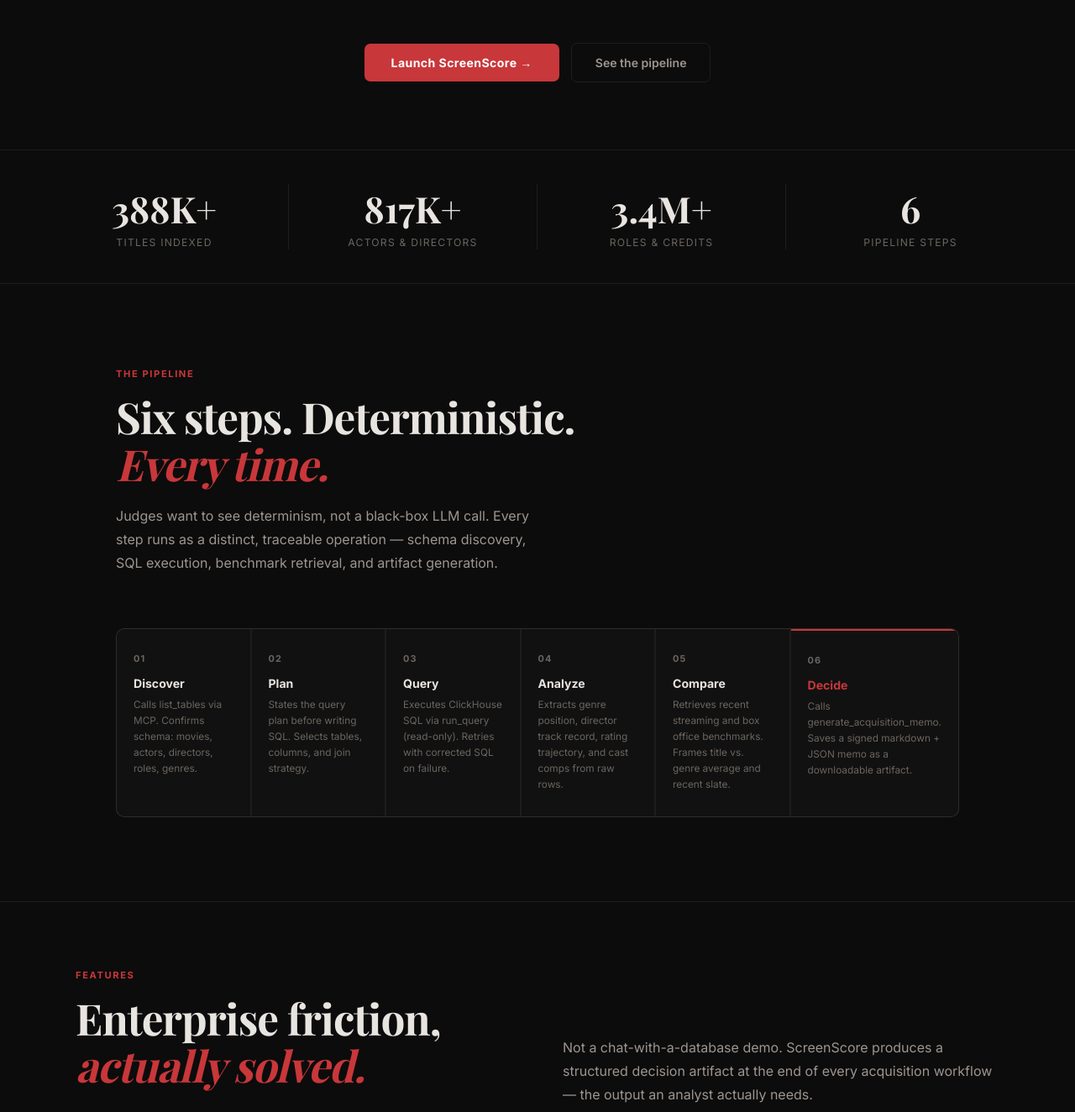
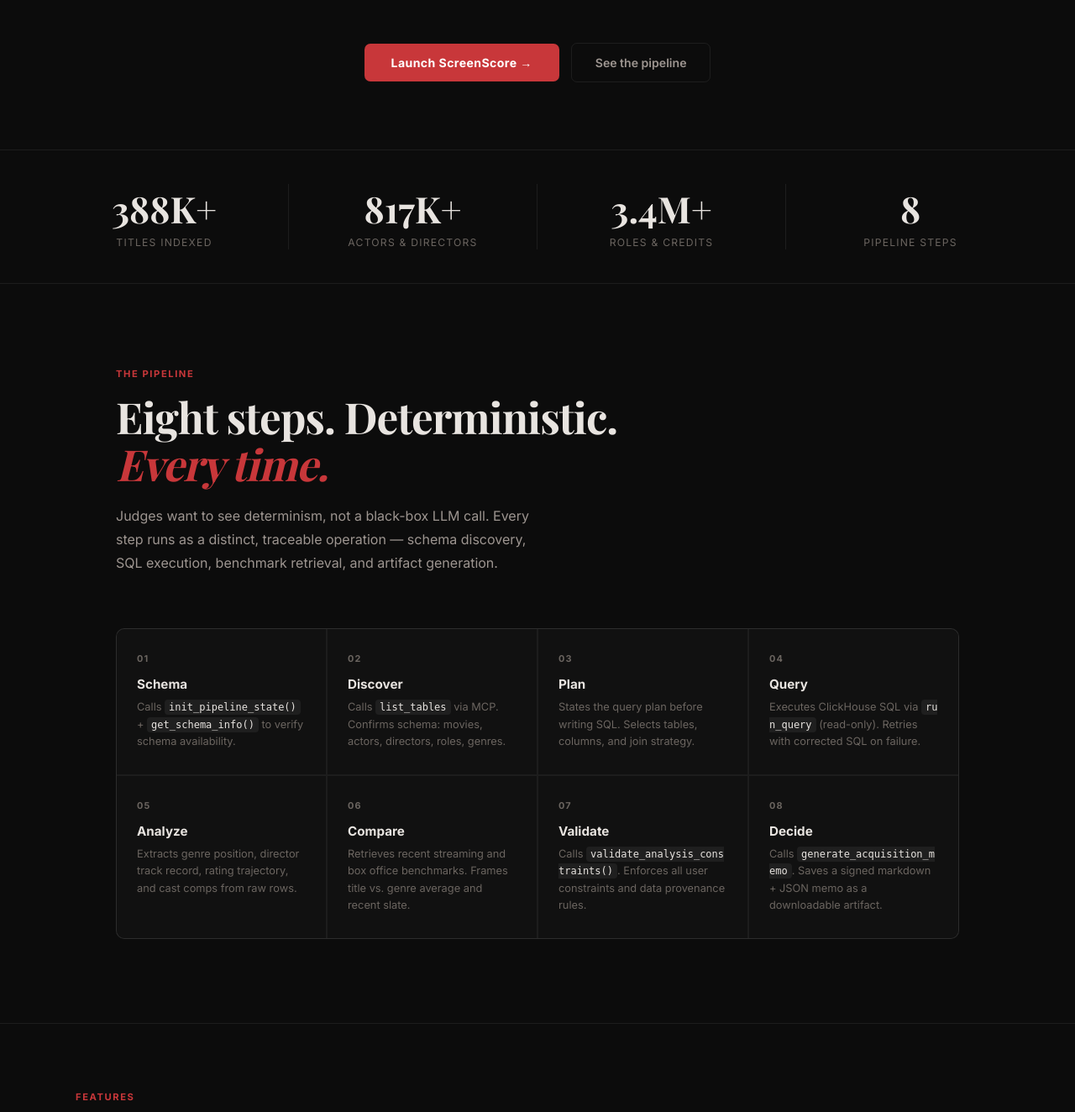
Before and after one commit to Mayforhern/screenscore, a Python web app: template screenscore/templates/index.html in a window 1280 px wide. Shown: the part 767-2091 px from the top of the page at 84% size. Run offline with Jinja, Linux system fonts and the light colour scheme; the template is opened without the code that fills it, so the values that code supplies are empty; some libraries are stand-ins or nearby versions; some web fonts are replaced.

Commit message:
fix(ui): format pipeline step grid into clean 4x2 layout and normalize step 08 styling

```diff
--- a/screenscore/templates/index.html
+++ b/screenscore/templates/index.html
@@ -232,27 +232,38 @@
   .section-heading em { font-style: italic; color: var(--red); }
   .section-desc { color: var(--text-soft); font-size: 1rem; line-height: 1.75; max-width: 520px; }
 
-  /* PIPELINE (6 STEPS) */
+  /* PIPELINE (8 STEPS) */
   .steps-grid {
-    display: grid; grid-template-columns: repeat(6, 1fr);
+    display: grid;
+    grid-template-columns: repeat(4, 1fr);
     gap: 2px; margin-top: 64px;
     background: var(--border);
     border: 1px solid var(--border);
     border-radius: var(--radius); overflow: hidden;
   }
   .step-card {
-    background: var(--bg2); padding: 28px 20px;
+    background: var(--bg2); padding: 28px 24px;
     transition: background 0.25s;
+    min-width: 0;
+    word-break: break-word;
   }
   .step-card:hover { background: var(--bg3); }
-  .step-card.step-act { border-top: 2px solid var(--red); }
   .step-num {
     font-size: 0.68rem; font-weight: 700; color: var(--text-muted);
     letter-spacing: 0.1em; text-transform: uppercase; margin-bottom: 14px;
   }
-  .step-name { font-size: 0.88rem; font-weight: 700; color: var(--text); margin-bottom: 8px; }
-  .step-name.act { color: var(--red); }
-  .step-desc { font-size: 0.74rem; color: var(--text-muted); line-height: 1.6; }
+  .step-name { font-size: 0.95rem; font-weight: 700; color: var(--text); margin-bottom: 8px; }
+  .step-desc { font-size: 0.8rem; color: var(--text-muted); line-height: 1.6; }
+  .step-desc code {
+    font-family: 'JetBrains Mono', monospace, sans-serif;
+    font-size: 0.75rem;
+    background: rgba(255,255,255,0.06);
+    padding: 2px 5px;
+    border-radius: 4px;
+    color: var(--text);
+    word-break: break-all;
+  }
+
 
   /* FEATURES GRID */
   .features-section {
@@ -486,48 +497,59 @@
   <div class="stat-item"><span class="stat-num">388K+</span><span class="stat-label">Titles indexed</span></div>
   <div class="stat-item"><span class="stat-num">817K+</span><span class="stat-label">Actors &amp; directors</span></div>
   <div class="stat-item"><span class="stat-num">3.4M+</span><span class="stat-label">Roles &amp; credits</span></div>
-  <div class="stat-item"><span class="stat-num">6</span><span class="stat-label">Pipeline steps</span></div>
+  <div class="stat-item"><span class="stat-num">8</span><span class="stat-label">Pipeline steps</span></div>
 </div>
 
 <!-- PIPELINE -->
 <section class="section" id="pipeline">
   <div class="fade-in">
     <div class="section-tag">The pipeline</div>
-    <h2 class="section-heading">Six steps. Deterministic.<br><em>Every time.</em></h2>
+    <h2 class="section-heading">Eight steps. Deterministic.<br><em>Every time.</em></h2>
     <p class="section-desc">Judges want to see determinism, not a black-box LLM call. Every step runs as a distinct, traceable operation — schema discovery, SQL execution, benchmark retrieval, and artifact generation.</p>
   </div>
   <div class="steps-grid fade-in">
     <div class="step-card">
       <div class="step-num">01</div>
-      <div class="step-name">Discover</div>
-      <div class="step-desc">Calls list_tables via MCP. Confirms schema: movies, actors, directors, roles, genres.</div>
+      <div class="step-name">Schema</div>
+      <div class="step-desc">Calls <code>init_pipeline_state()</code> + <code>get_schema_info()</code> to verify schema availability.</div>
     </div>
     <div class="step-card">
       <div class="step-num">02</div>
+      <div class="step-name">Discover</div>
+      <div class="step-desc">Calls <code>list_tables</code> via MCP. Confirms schema: movies, actors, directors, roles, genres.</div>
+    </div>
+    <div class="step-card">
+      <div class="step-num">03</div>
       <div class="step-name">Plan</div>
       <div class="step-desc">States the query plan before writing SQL. Selects tables, columns, and join strategy.</div>
     </div>
     <div class="step-card">
-      <div class="step-num">03</div>
+      <div class="step-num">04</div>
       <div class="step-name">Query</div>
-      <div class="step-desc">Executes ClickHouse SQL via run_query (read-only). Retries with corrected SQL on failure.</div>
+      <div class="step-desc">Executes ClickHouse SQL via <code>run_query</code> (read-only). Retries with corrected SQL on failure.</div>
     </div>
     <div class="step-card">
-      <div class="step-num">04</div>
+      <div class="step-num">05</div>
       <div class="step-name">Analyze</div>
       <div class="step-desc">Extracts genre position, director track record, rating trajectory, and cast comps from raw rows.</div>
     </div>
     <div class="step-card">
-      <div class="step-num">05</div>
+      <div class="step-num">06</div>
       <div class="step-name">Compare</div>
       <div class="step-desc">Retrieves recent streaming and box office benchmarks. Frames title vs. genre average and recent slate.</div>
     </div>
-    <div class="step-card step-act">
-      <div class="step-num">06</div>
-      <div class="step-name act">Decide</div>
-      <div class="step-desc">Calls generate_acquisition_memo. Saves a signed markdown + JSON memo as a downloadable artifact.</div>
+    <div class="step-card">
+      <div class="step-num">07</div>
+      <div class="step-name">Validate</div>
+      <div class="step-desc">Calls <code>validate_analysis_constraints()</code>. Enforces all user constraints and data provenance rules.</div>
+    </div>
+    <div class="step-card">
+      <div class="step-num">08</div>
+      <div class="step-name">Decide</div>
+      <div class="step-desc">Calls <code>generate_acquisition_memo</code>. Saves a signed markdown + JSON memo as a downloadable artifact.</div>
     </div>
   </div>
+
 </section>
 
 <!-- FEATURES -->
@@ -657,7 +679,7 @@
 <!-- CTA BAND -->
 <section class="cta-band">
   <h2 class="fade-in">Real decisions.<br>Real data.</h2>
-  <p class="fade-in">388,000 titles. Six deterministic steps. One downloadable memo.</p>
+  <p class="fade-in">388,000 titles. Eight deterministic steps. One downloadable memo.</p>
   <div class="hero-actions fade-in">
     <a href="/dev-ui/" class="btn-primary">Launch ScreenScore &rarr;</a>
   </div>
@@ -703,7 +725,7 @@
         What powers the agent?
         <span class="faq-q-icon">+</span>
       </button>
-      <div class="faq-a"><div class="faq-a-inner">Google ADK (Agent Development Kit) orchestrates the six-step pipeline. Gemini 3.5 Flash Lite handles reasoning. ClickHouse SQL Playground is the data backend, accessed via the official mcp-clickhouse MCP server. The application is deployed on Google Cloud Run with a single instance for session consistency.</div></div>
+      <div class="faq-a"><div class="faq-a-inner">Google ADK (Agent Development Kit) orchestrates the eight-step pipeline. Gemini 3.1 Flash Lite handles reasoning. ClickHouse SQL Playground is the data backend, accessed via the official mcp-clickhouse MCP server. The application is deployed on Google Cloud Run with a single instance for session consistency.</div></div>
     </div>
   </div>
 </section>
@@ -713,7 +735,7 @@
   <div class="tech-inner">
     <span class="tech-label">Powered by</span>
     <div class="tech-pills">
-      <span class="tech-pill">Google Gemini 3.5 Flash Lite</span>
+      <span class="tech-pill">Google Gemini 3.1 Flash Lite</span>
       <span class="tech-pill">Google ADK</span>
       <span class="tech-pill">ClickHouse MCP</span>
       <span class="tech-pill">IMDb Dataset</span>
```
